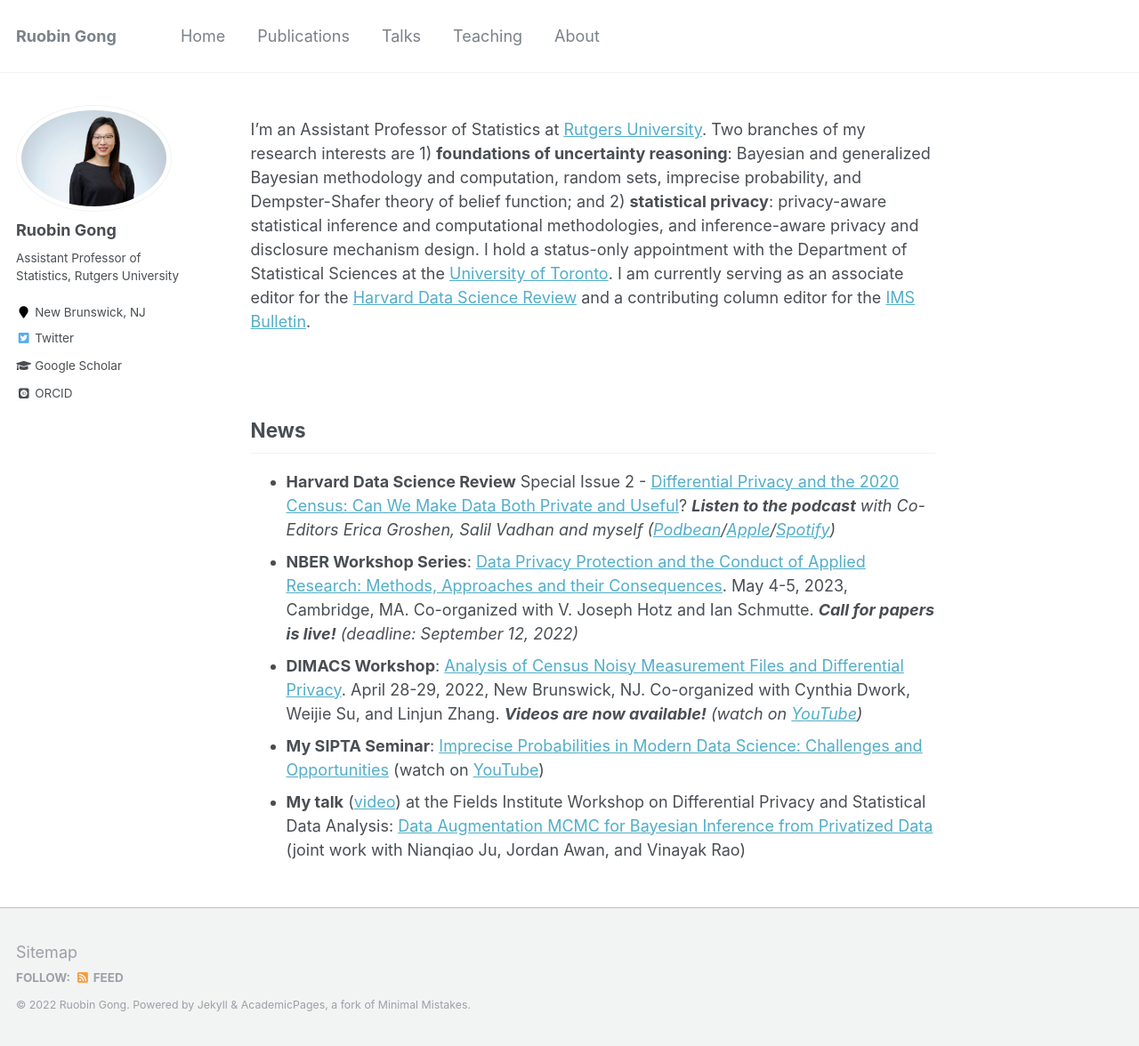
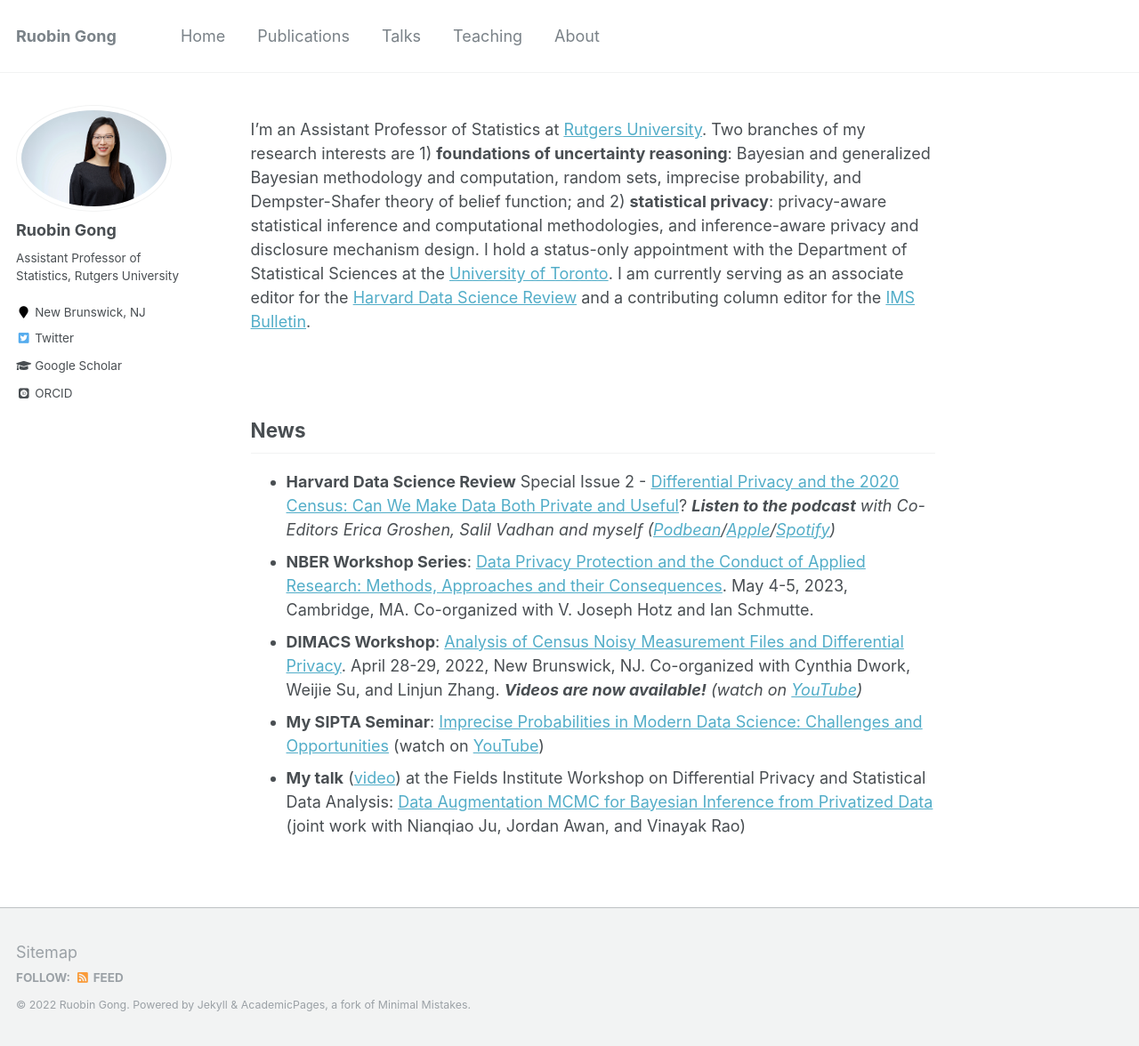
Before and after one commit to RuobinGong/RuobinGong.github.io, a Jekyll site: the page built from _pages/home.md, in a window 1280 px wide and 1176 px high. Shown: the whole window at 89% size. Built offline with Jekyll 4.4.1, drawn with Linux system fonts in a browser that asks for light colours; some web fonts are replaced.

Commit message:
Update home.md

```diff
--- a/_pages/home.md
+++ b/_pages/home.md
@@ -17,7 +17,7 @@ I'm an Assistant Professor of Statistics at [Rutgers University](https://www.sta
 ## News
 
 * **Harvard Data Science Review** Special Issue 2 - [Differential Privacy and the 2020 Census: Can We Make Data Both Private and Useful](https://hdsr.mitpress.mit.edu/specialissue2)?  _**Listen to the podcast** with Co-Editors Erica Groshen, Salil Vadhan and myself ([Podbean](https://hdsr.podbean.com/e/differential-privacy-for-the-2020-us-census-can-we-make-data-both-private-and-useful-part-1/)/[Apple](https://podcasts.apple.com/us/podcast/differential-privacy-for-the-2020-u-s-census-can-we/id1558728983?i=1000571597321)/[Spotify](https://open.spotify.com/episode/4A9ahGLv5r58LJX8Alxg19))_
-* **NBER Workshop Series**: [Data Privacy Protection and the Conduct of Applied Research: Methods, Approaches and their Consequences](https://www.nber.org/data-privacy-protection-and-conduct-applied-research-methods-approaches-and-their-consequences). May 4-5, 2023, Cambridge, MA. Co-organized with V. Joseph Hotz and Ian Schmutte. _**Call for papers is live!** (deadline: September 12, 2022)_
+* **NBER Workshop Series**: [Data Privacy Protection and the Conduct of Applied Research: Methods, Approaches and their Consequences](https://www.nber.org/conferences/data-privacy-protection-and-conduct-applied-research-methods-approaches-and-their-consequences). May 4-5, 2023, Cambridge, MA. Co-organized with V. Joseph Hotz and Ian Schmutte.
 * **DIMACS Workshop**: [Analysis of Census Noisy Measurement Files and Differential Privacy](http://dimacs.rutgers.edu/events/details?eID=2038). April 28-29, 2022, New Brunswick, NJ. Co-organized with Cynthia Dwork, Weijie Su, and Linjun Zhang. _**Videos are now available!** (watch on [YouTube](https://www.youtube.com/playlist?list=PLKVCRT3MRed733-w2Lo2yvCAkac9zdIVj))_
 * **My SIPTA Seminar**: [Imprecise Probabilities in Modern Data Science: Challenges and Opportunities](https://sipta.org/events/sipta-seminars/) (watch on [YouTube](https://www.youtube.com/watch?v=rNVWyG-0XgA))
 * **My talk** ([video](http://www.fields.utoronto.ca/talks/Data-Augmentation-MCMC-Bayesian-Inference-Privatized-Data)) at the Fields Institute Workshop on Differential Privacy and Statistical Data Analysis: [Data Augmentation MCMC for Bayesian Inference from Privatized Data](https://ruobingong.github.io/publication/2022-06-01-DAMCMC) (joint work with Nianqiao Ju, Jordan Awan, and Vinayak Rao)
```
